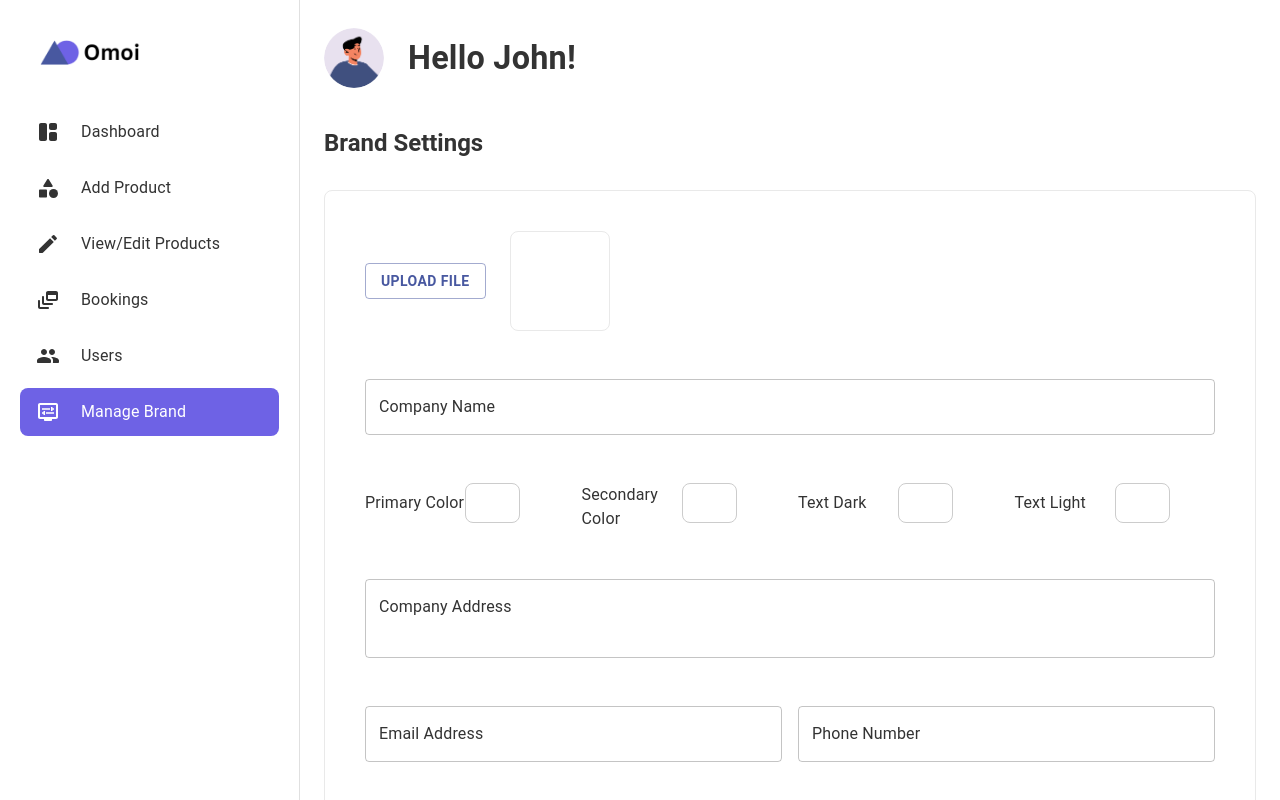
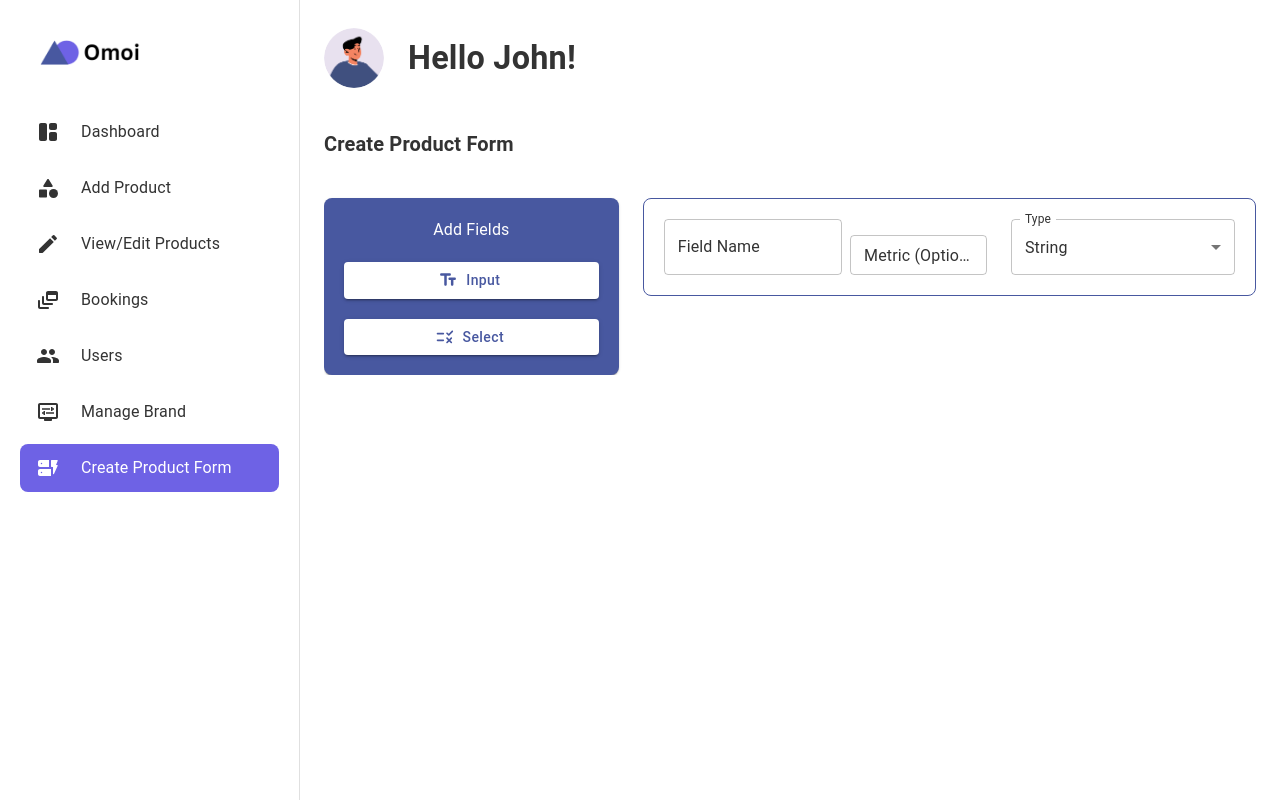
Before and after one commit to Pratz03/Rental-Website-Frontend, a React (Create React App) app: page /admin in a window 1280 px wide. Shown: the top 800 px of the page. Built offline with nearby package versions, Linux system fonts and the light colour scheme; no server answers.

Commit message:
user part started

```diff
--- a/src/components/AdminPanelComponent/AdminPanelComponent.tsx
+++ b/src/components/AdminPanelComponent/AdminPanelComponent.tsx
@@ -29,7 +29,7 @@ function AdminPanelComponent() {
   // const { window } = props;
   const [mobileOpen, setMobileOpen] = useState(false);
   const [isClosing, setIsClosing] = useState(false);
-  const [activeComponent, setActiveComponent] = useState("manage_brand");
+  const [activeComponent, setActiveComponent] = useState("create_product_form");
   const theme = useTheme();
 
   const handleDrawerClose = () => {
@@ -49,6 +49,7 @@ function AdminPanelComponent() {
 
   const handleDrawerItemClick = (componentName: string) => {
     setActiveComponent(componentName);
+    handleDrawerToggle();
   };
 
   const drawer = (
@@ -220,7 +221,7 @@ function AdminPanelComponent() {
         }}
       >
         <Toolbar />
-        <div style={{ margin: "30px 0" }}>
+        <div>
           {dashboardData[activeComponent].component}
           {/* <Button variant="contained" color="secondary">
             Contained
--- /dev/null
+++ b/src/components/AdminPanelComponent/CreateProductForm.tsx
@@ -0,0 +1,148 @@
+import {
+  Box,
+  Button,
+  FormControl,
+  InputLabel,
+  MenuItem,
+  Paper,
+  Select,
+  SelectChangeEvent,
+  styled,
+  TextField,
+  Typography,
+} from "@mui/material";
+import Grid from "@mui/material/Grid";
+import React from "react";
+import { iconMap } from "../../helpers/iconMap";
+import theme from "../../theme";
+
+function CreateProductForm() {
+  const [type, setType] = React.useState("");
+
+  const Item = styled(Paper)(({ theme }) => ({
+    backgroundColor: theme.palette.secondary.main,
+    ...theme.typography.body1,
+    padding: theme.spacing(2.5),
+    textAlign: "center",
+    color: theme.palette.text.secondary,
+    borderRadius: 8,
+    display: "flex",
+    flexDirection: "column",
+  }));
+
+  const BootstrapButton = styled(Button)({
+    textTransform: "none",
+    backgroundColor: theme.palette.text.secondary,
+    color: theme.palette.secondary.main,
+    margin: "20px 0 0",
+  });
+
+  const handleChange = (event: SelectChangeEvent) => {
+    setType(event.target.value as string);
+  };
+
+  return (
+    <div
+      style={{ display: "flex", flexDirection: "column", paddingTop: "20px" }}
+    >
+      <Typography
+        variant="h6"
+        component="div"
+        sx={{
+          position: "fixed",
+          width: "100%",
+          background: "#ffffff",
+          padding: "20px 0",
+        }}
+      >
+        Create Product Form
+      </Typography>
+      <div style={{ flexGrow: 1, overflowY: "auto", paddingTop: "90px" }}>
+        <Box sx={{ flexGrow: 1 }}>
+          <Grid
+            container
+            spacing={{ xs: 2, md: 3 }}
+            columns={{ xs: 4, sm: 8, md: 12 }}
+          >
+            <Grid item xs={4} sm={8} md={4}>
+              <Item>
+                Add Fields
+                <BootstrapButton
+                  startIcon={iconMap["textfield"]}
+                  variant="contained"
+                  disableRipple
+                >
+                  Input
+                </BootstrapButton>
+                <BootstrapButton
+                  startIcon={iconMap["select"]}
+                  variant="contained"
+                  disableRipple
+                >
+                  Select
+                </BootstrapButton>
+              </Item>
+            </Grid>
+            <Grid item xs={4} sm={8} md={8}>
+              <div
+                style={{
+                  border: `1px solid ${theme.palette.secondary.main}`,
+                  borderRadius: 8,
+                  height: "fit-content",
+                  padding: "20px",
+                }}
+              >
+                <Grid
+                  container
+                  spacing={{ xs: 2, md: 3 }}
+                  columns={{ xs: 4, sm: 8, md: 12 }}
+                >
+                  <Grid item xs={4} sm={4} md={7}>
+                    <div
+                      style={{
+                        display: "flex",
+                        flexDirection: "row",
+                        alignItems: "flex-end",
+                      }}
+                    >
+                      <TextField
+                        id=""
+                        label="Field Name"
+                        variant="outlined"
+                        sx={{ mr: 1 }}
+                        fullWidth
+                      />
+                      <TextField
+                        id=""
+                        label="Metric (Optional)"
+                        variant="outlined"
+                        size="small"
+                      />
+                    </div>
+                  </Grid>
+                  <Grid item xs={4} sm={4} md={5}>
+                    <FormControl fullWidth>
+                      <InputLabel id="demo-simple-select-label">Type</InputLabel>
+                      <Select
+                        labelId="demo-simple-select-label"
+                        id="demo-simple-select"
+                        value={"10"}
+                        label="Type"
+                        onChange={handleChange}
+                      >
+                        <MenuItem value={10}>String</MenuItem>
+                        <MenuItem value={20}>Number</MenuItem>
+                      </Select>
+                    </FormControl>
+                  </Grid>
+                </Grid>
+              </div>
+            </Grid>
+          </Grid>
+        </Box>
+      </div>
+    </div>
+  );
+}
+
+export default CreateProductForm;
--- a/src/components/AdminPanelComponent/SettingsComponent.tsx
+++ b/src/components/AdminPanelComponent/SettingsComponent.tsx
@@ -52,7 +52,7 @@ function SettingsComponent() {
 
   return (
     <div style={{ marginTop: "40px" }}>
-      <Typography variant="h5" component="div">
+      <Typography variant="h6" component="div">
         Brand Settings
       </Typography>
       <Grid className="setting-container" container spacing={2} rowSpacing={6}>
@@ -218,6 +218,7 @@ function SettingsComponent() {
             variant="contained"
             component="label"
             color="secondary"
+            size="large"
             onClick={handleSubmit}
           >
             Submit
--- a/src/helpers/constants.tsx
+++ b/src/helpers/constants.tsx
@@ -1,9 +1,6 @@
 export enum InputType {
     INPUT = "INPUT",
     SELECT = "SELECT",
-    DATE = "DATE",
-    TEXTAREA = "TEXTAREA",
-    FILE = "FILE"
 }
 
 export enum BooleanType {
--- a/src/helpers/iconMap.tsx
+++ b/src/helpers/iconMap.tsx
@@ -7,6 +7,9 @@ import EditRoundedIcon from '@mui/icons-material/EditRounded';
 import DynamicFeedRoundedIcon from '@mui/icons-material/DynamicFeedRounded';
 import PeopleRoundedIcon from '@mui/icons-material/PeopleRounded';
 import DisplaySettingsRoundedIcon from '@mui/icons-material/DisplaySettingsRounded';
+import DynamicFormRoundedIcon from '@mui/icons-material/DynamicFormRounded';
+import TextFieldsRoundedIcon from '@mui/icons-material/TextFieldsRounded';
+import RuleRoundedIcon from '@mui/icons-material/RuleRounded';
 
 export const iconMap: IconMap = {
     dashboard: <SpaceDashboardRoundedIcon />,
@@ -17,4 +20,7 @@ export const iconMap: IconMap = {
     settings: <DisplaySettingsRoundedIcon />,
     mail: <MailIcon />,
     inbox: <InboxIcon />,
+    form: <DynamicFormRoundedIcon />,
+    textfield: <TextFieldsRoundedIcon />,
+    select: <RuleRoundedIcon />
 }
--- a/src/helpers/metaData.tsx
+++ b/src/helpers/metaData.tsx
@@ -1,3 +1,4 @@
+import CreateProductForm from "../components/AdminPanelComponent/CreateProductForm";
 import Settings from "../components/AdminPanelComponent/SettingsComponent";
 import { DashboardData, ProductMeta } from "./config";
 import { InputType } from "./constants";
@@ -65,7 +66,12 @@ export const dashboardData: DashboardData = {
   },
   manage_brand: {
     text: "Manage Brand",
-    component: < Settings/>,
+    component: <Settings/>,
     icon: iconMap["settings"]
   },
+  create_product_form: {
+    text: "Create Product Form",
+    component: <CreateProductForm/>,
+    icon: iconMap["form"]
+  },
 }
--- a/src/theme.tsx
+++ b/src/theme.tsx
@@ -29,13 +29,31 @@ const theme = createTheme({
     allVariants: {
         color: "#333333",
     },
-    h5: {
+    h6: {
         fontWeight: 600
     }
   },
   components: {
-
-  }
+    MuiTextField: {
+      defaultProps: {
+        variant: "outlined", // Set default to outlined
+        color: "secondary", // Set default color
+      },
+    },
+    MuiOutlinedInput: {
+      styleOverrides: {
+        root: {
+          "&:hover .MuiOutlinedInput-notchedOutline": {
+            borderColor: secondary[500],
+          },
+          "&.Mui-focused .MuiOutlinedInput-notchedOutline": {
+            borderColor: secondary[500],
+            borderWidth: "2px",
+          },
+        },
+      },
+    },
+  },
 });
 
 export default responsiveFontSizes(theme);
```
